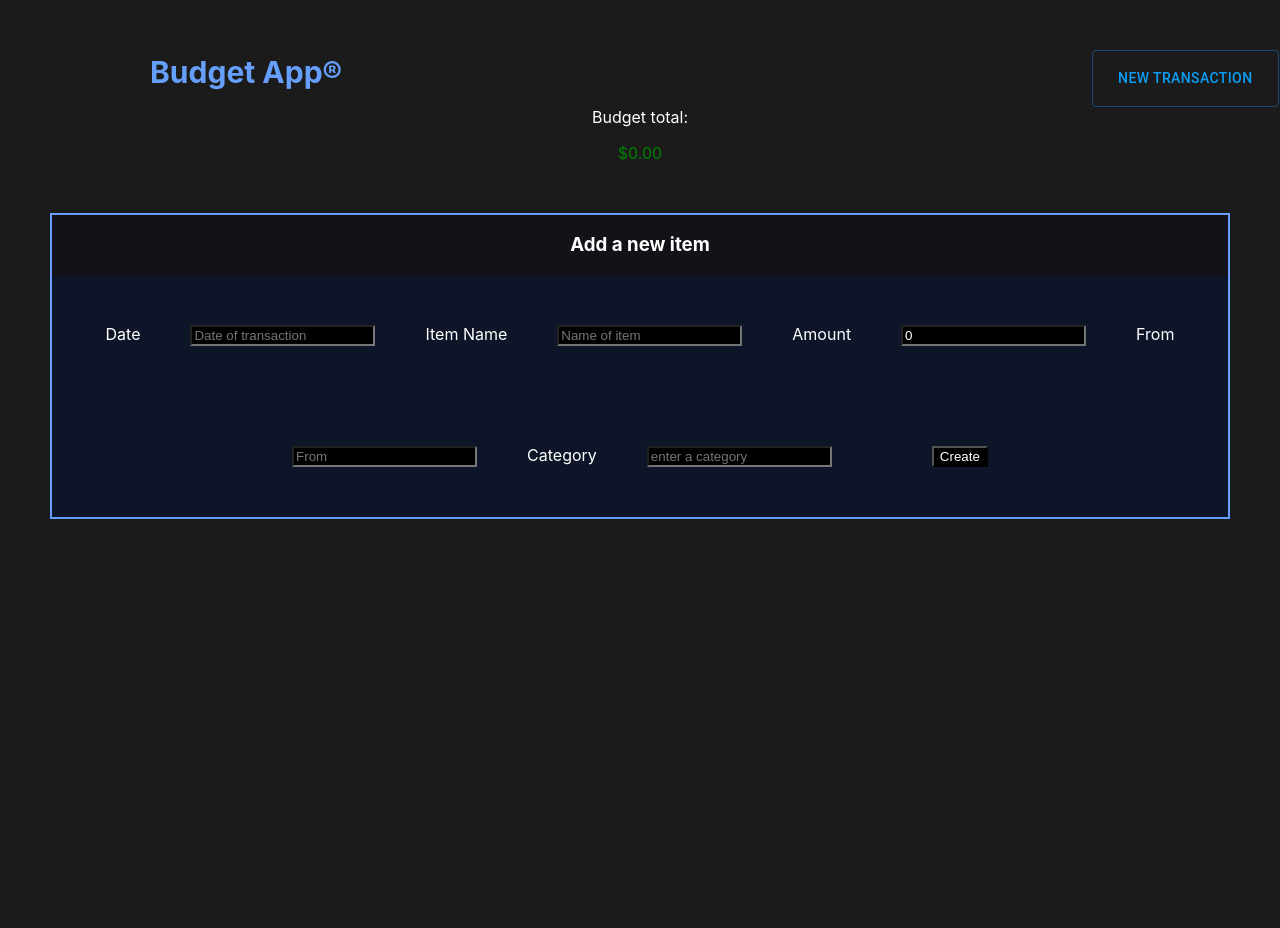
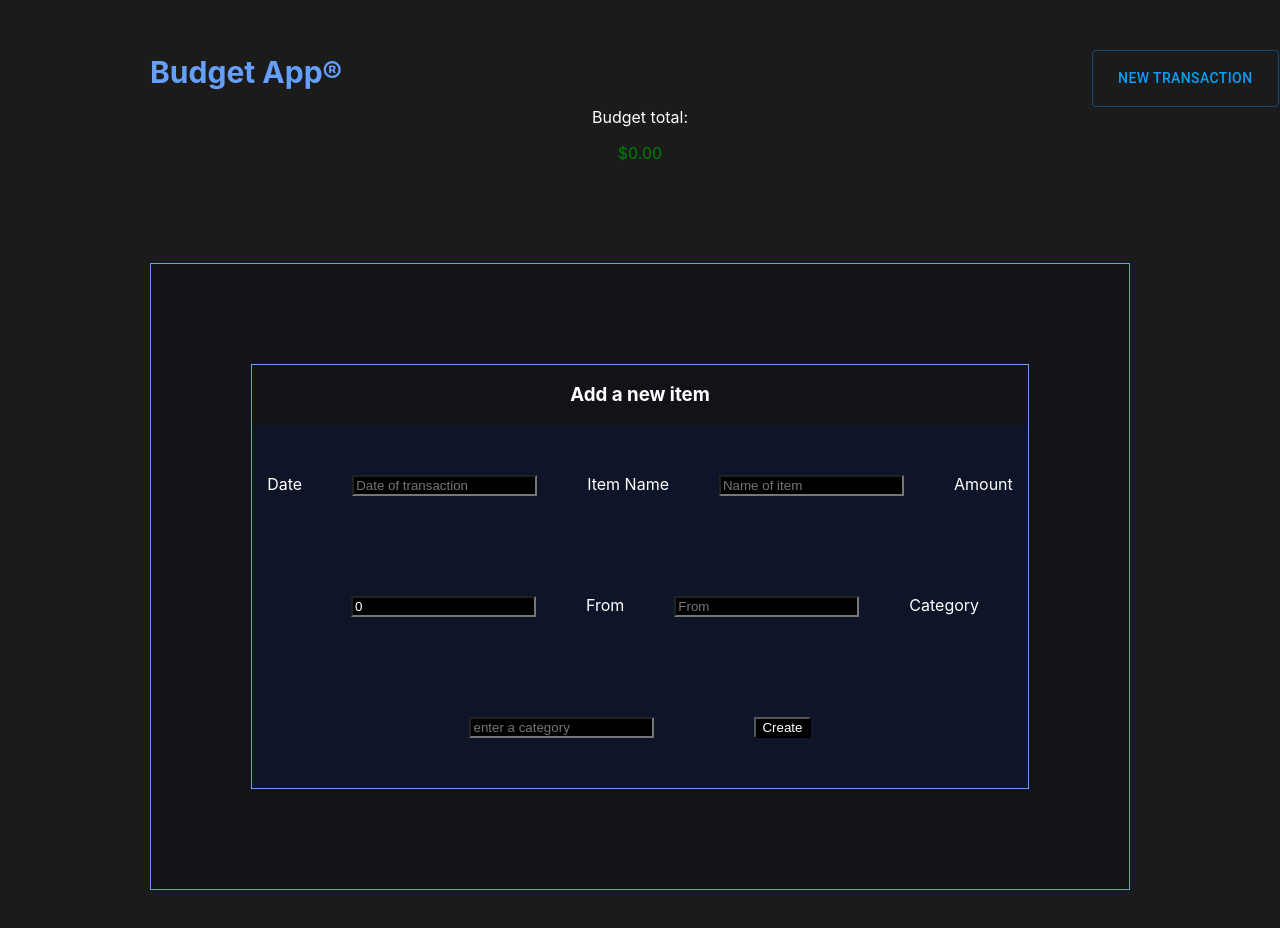
Before and after one commit to RonnieGarcia1/Budgeting-app-react, a React (Create React App) app: page /transactions/new in a window 1280 px wide. Shown: the top 928 px of the page. Before the commit the page ends 800 px from the top, so only its background shows below. Built offline with nearby package versions, Linux system fonts and the light colour scheme; no server answers.

Commit message:
css edit

```diff
--- a/src/App.css
+++ b/src/App.css
@@ -100,6 +100,7 @@ strong {
   color: white;
   background-color: rgb(20, 17, 25);
   border: 1px solid rgb(102, 159, 251) ;
+  margin: 100px;
 }
 
 .New form{
```
